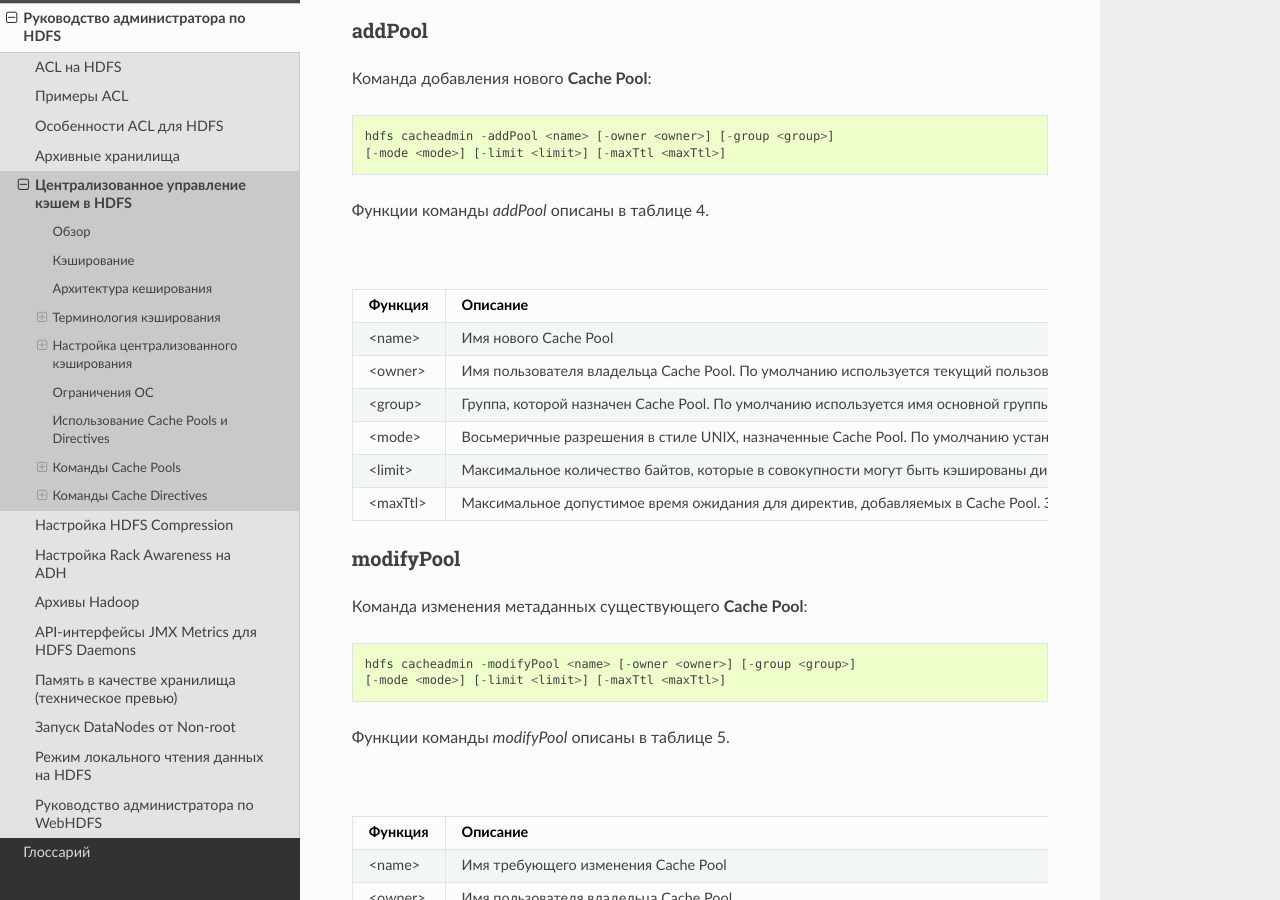
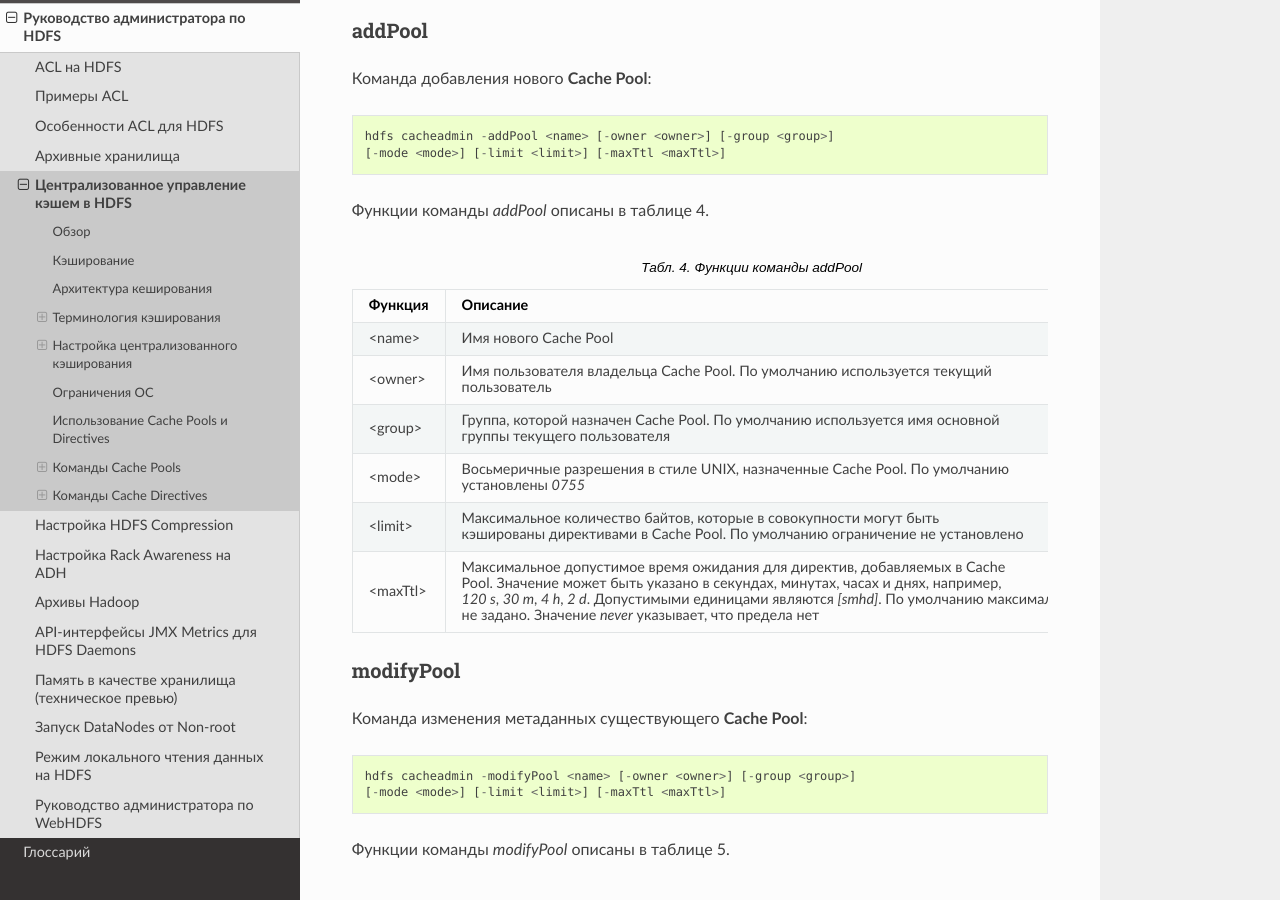
Before and after one commit to arenadata/docs_adps, a Sphinx documentation site: the page built from source/HDFSadmin/Cache.rst, in a window 1280 px wide and 900 px high, scrolled down 6615 px. Built offline with Sphinx 7.4.7 and the Read the Docs theme 2.0.0, drawn with Linux system fonts in a browser that asks for light colours; some of the changed lines change nothing that is shown.

Commit message:
Update Cache.rst

```diff
--- a/source/HDFSadmin/Cache.rst
+++ b/source/HDFSadmin/Cache.rst
@@ -225,11 +225,11 @@
    :widths: 10, 30
 
    "<name>", "Имя нового Cache Pool"
-   "<owner>", "Имя пользователя владельца Cache Pool. По умолчанию используется текущий пользователь"
-   "<group>", "Группа, которой назначен Cache Pool. По умолчанию используется имя основной группы текущего пользователя"
-   "<mode>", "Восьмеричные разрешения в стиле UNIX, назначенные Cache Pool. По умолчанию установлены *0755*"
-   "<limit>", "Максимальное количество байтов, которые в совокупности могут быть кэшированы директивами в Cache Pool. По умолчанию ограничение не установлено"
-   "<maxTtl>", "Максимальное допустимое время ожидания для директив, добавляемых в Cache Pool. Значение может быть указано в секундах, минутах, часах и днях, например, *120 s*, *30 m*, *4 h*, *2 d*. Допустимыми единицами являются *[smhd]*. По умолчанию максимальное значение не задано. Значение *never* указывает, что предела нет"
+   "<owner>", "Имя пользователя владельца Cache Pool. По умолчанию используется текущий |br| пользователь"
+   "<group>", "Группа, которой назначен Cache Pool. По умолчанию используется имя основной |br| группы текущего пользователя"
+   "<mode>", "Восьмеричные разрешения в стиле UNIX, назначенные Cache Pool. По умолчанию |br| установлены *0755*"
+   "<limit>", "Максимальное количество байтов, которые в совокупности могут быть |br| кэшированы директивами в Cache Pool. По умолчанию ограничение не установлено"
+   "<maxTtl>", "Максимальное допустимое время ожидания для директив, добавляемых в Cache |br| Pool. Значение может быть указано в секундах, минутах, часах и днях, например, |br| *120 s*, *30 m*, *4 h*, *2 d*. Допустимыми единицами являются *[smhd]*. По умолчанию максимальное значение |br| не задано. Значение *never* указывает, что предела нет"
 
 
 
```
